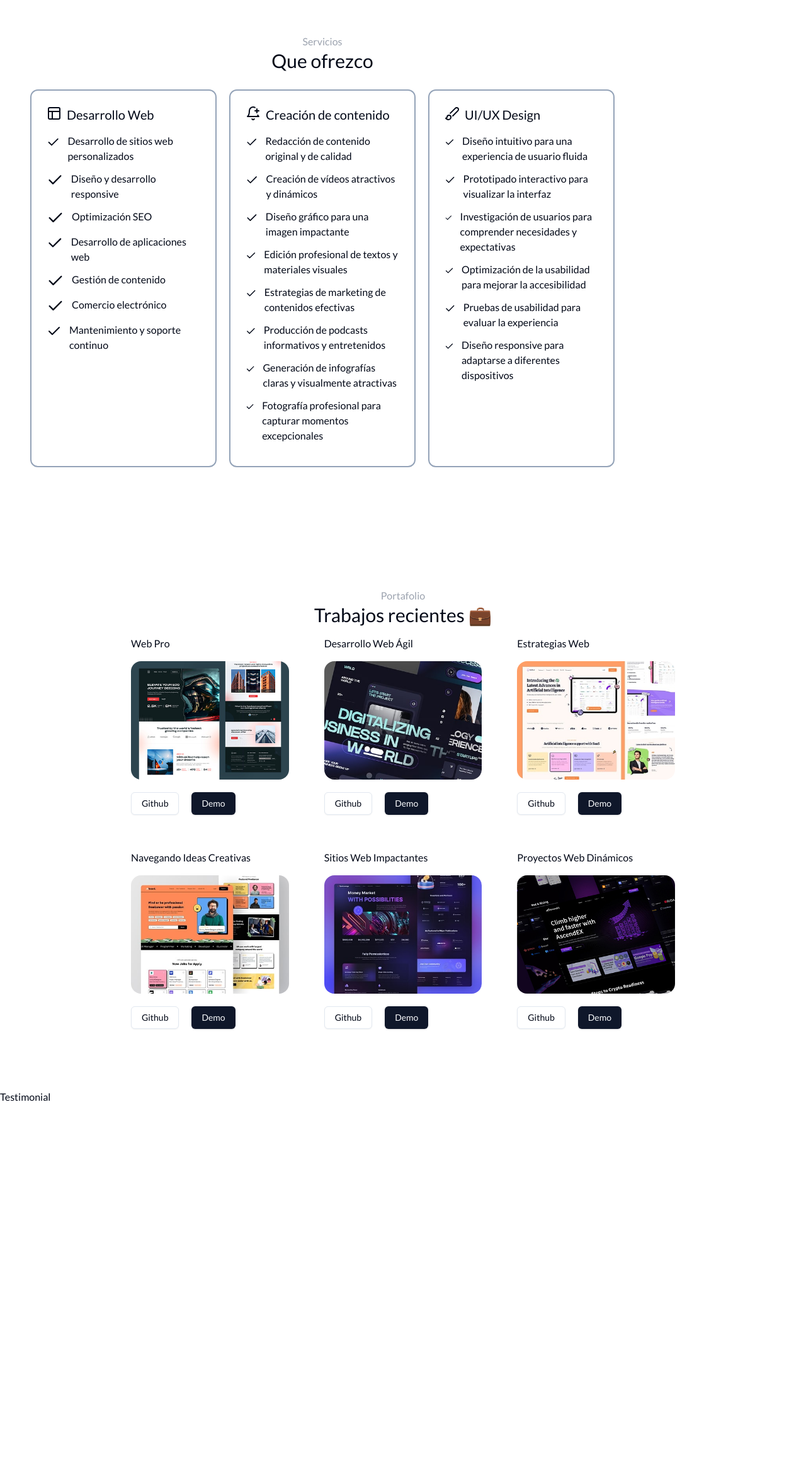
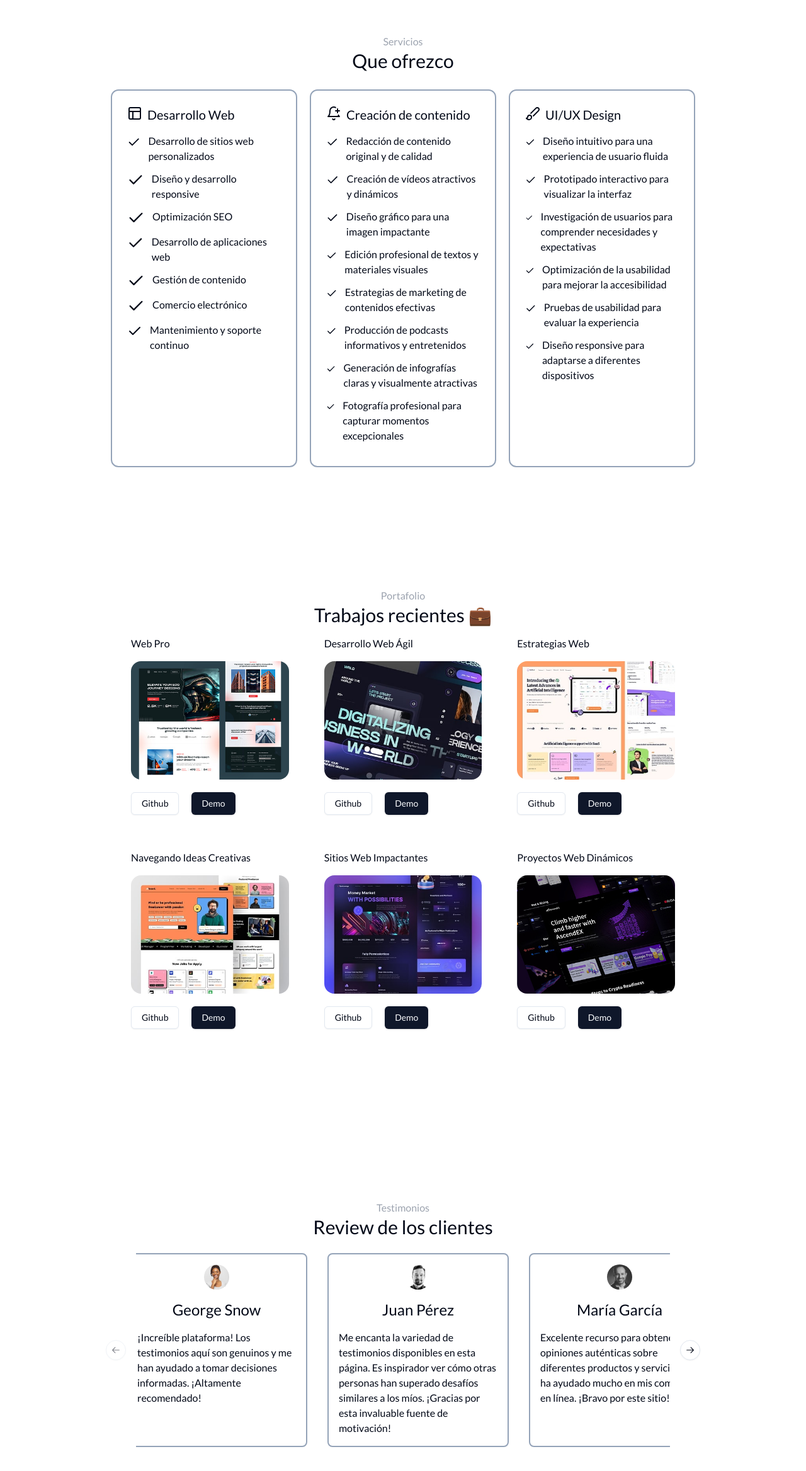
Before and after one commit to PandavionxD/landing01, a Next.js app: page / in a window 1280 px wide. Shown: the part 2137-4473 px from the top of the page at 63% size. Before the commit the page ends 4051 px from the top, so only its background shows below. Built offline with nearby package versions, Linux system fonts and the light colour scheme.

Commit message:
Terminando seccion Testimonial

```diff
--- a/components/Services.tsx
+++ b/components/Services.tsx
@@ -1,33 +1,32 @@
-import { dataServices } from "@/data"
-import { Title } from "./Shared/Title"
-import { Check } from "lucide-react"
+import { dataServices } from "@/data";
+import { Title } from "./Shared/Title";
+import { Check } from "lucide-react";
 
 export const Services = () => {
   return (
-    <div className="p-6 md:px-12 md:py-24 max-w-5xl"  id="services">
-        <Title  title="Servicios" subtitle="Que ofrezco" />
-        <div className="grid md:grid-cols-3 gap-5 mt-7" >
-            {
-                dataServices.map(service=>(
-                    <div key={service.id} className="rounded-xl border-slate-400 border-2 p-6 dark:bg-slate-800" >
-                        <h4 className="mb-4 text-xl flex gap-2" >
+    <div className="p-6 md:px-12 md:py-24 max-w-5xl mx-auto" id="services">
+      <Title title="Servicios" subtitle="Que ofrezco" />
+      <div className="grid md:grid-cols-3 gap-5 mt-7">
+        {dataServices.map((service) => (
+          <div
+            key={service.id}
+            className="rounded-xl border-slate-400 border-2 p-6 dark:bg-slate-800"
+          >
+            <h4 className="mb-4 text-xl flex gap-2">
               {service.icon}
               {service.title}
             </h4>
             <ul>
-                            {
-                                service.features.map((feature,id)=>(
-                                    <li key={id} className="flex gap-3 mb-3" >
+              {service.features.map((feature, id) => (
+                <li key={id} className="flex gap-3 mb-3">
                   <Check size={28} />
                   {feature.name}
                 </li>
-                                ))
-                            }
+              ))}
             </ul>
           </div>
-                ))
-            }
+        ))}
       </div>
     </div>
-  )
-}
+  );
+};
--- a/components/Testimonial.tsx
+++ b/components/Testimonial.tsx
@@ -1,6 +1,42 @@
+import { dataTestimonials } from "@/data";
+import { Title } from "./Shared/Title";
+import {
+  Carousel,
+  CarouselContent,
+  CarouselItem,
+  CarouselNext,
+  CarouselPrevious,
+} from "./ui/carousel";
+import { Avatar, AvatarFallback, AvatarImage } from "./ui/avatar";
 
 export const Testimonial = () => {
   return (
-    <div>Testimonial</div>
-  )
-}
+    <div className="p-4 md:px-12 md:py-44 max-w-5xl mx-auto ">
+      <Title title="Testimonios" subtitle="Review de los clientes" />
+      <Carousel className="mx-10 mt-6">
+        <CarouselContent className="gap-8">
+          {dataTestimonials.map((testimonial) => (
+            <CarouselItem
+              key={testimonial.id}
+              className="md:basis-1/3 p-4 flex flex-col items-center border-slate-400 border-2 rounded-lg"
+            >
+              <Avatar>
+                <AvatarImage src={testimonial.imageUrl} alt="Profile-avatar" />
+
+                <AvatarFallback>CN</AvatarFallback>
+              </Avatar>
+              <div>
+                <p className="min-h-12 text-2xl mt-4 text-center">
+                  {testimonial.name}
+                </p>
+                <p>{testimonial.description}</p>
+              </div>
+            </CarouselItem>
+          ))}
+        </CarouselContent>
+        <CarouselPrevious />
+        <CarouselNext />
+      </Carousel>
+    </div>
+  );
+};
--- /dev/null
+++ b/components/ui/avatar.tsx
@@ -0,0 +1,50 @@
+"use client"
+
+import * as React from "react"
+import * as AvatarPrimitive from "@radix-ui/react-avatar"
+
+import { cn } from "@/lib/utils"
+
+const Avatar = React.forwardRef<
+  React.ElementRef<typeof AvatarPrimitive.Root>,
+  React.ComponentPropsWithoutRef<typeof AvatarPrimitive.Root>
+>(({ className, ...props }, ref) => (
+  <AvatarPrimitive.Root
+    ref={ref}
+    className={cn(
+      "relative flex h-10 w-10 shrink-0 overflow-hidden rounded-full",
+      className
+    )}
+    {...props}
+  />
+))
+Avatar.displayName = AvatarPrimitive.Root.displayName
+
+const AvatarImage = React.forwardRef<
+  React.ElementRef<typeof AvatarPrimitive.Image>,
+  React.ComponentPropsWithoutRef<typeof AvatarPrimitive.Image>
+>(({ className, ...props }, ref) => (
+  <AvatarPrimitive.Image
+    ref={ref}
+    className={cn("aspect-square h-full w-full", className)}
+    {...props}
+  />
+))
+AvatarImage.displayName = AvatarPrimitive.Image.displayName
+
+const AvatarFallback = React.forwardRef<
+  React.ElementRef<typeof AvatarPrimitive.Fallback>,
+  React.ComponentPropsWithoutRef<typeof AvatarPrimitive.Fallback>
+>(({ className, ...props }, ref) => (
+  <AvatarPrimitive.Fallback
+    ref={ref}
+    className={cn(
+      "flex h-full w-full items-center justify-center rounded-full bg-muted",
+      className
+    )}
+    {...props}
+  />
+))
+AvatarFallback.displayName = AvatarPrimitive.Fallback.displayName
+
+export { Avatar, AvatarImage, AvatarFallback }
--- a/package.json
+++ b/package.json
@@ -9,6 +9,7 @@
     "lint": "next lint"
   },
   "dependencies": {
+    "@radix-ui/react-avatar": "^1.1.1",
     "@radix-ui/react-dropdown-menu": "^2.1.2",
     "@radix-ui/react-icons": "^1.3.0",
     "@radix-ui/react-progress": "^1.1.0",
```
Also changed, not shown: 1 other file (tests, documents, lock files or other folders). Lines whose indentation alone changed are shown as unchanged.
